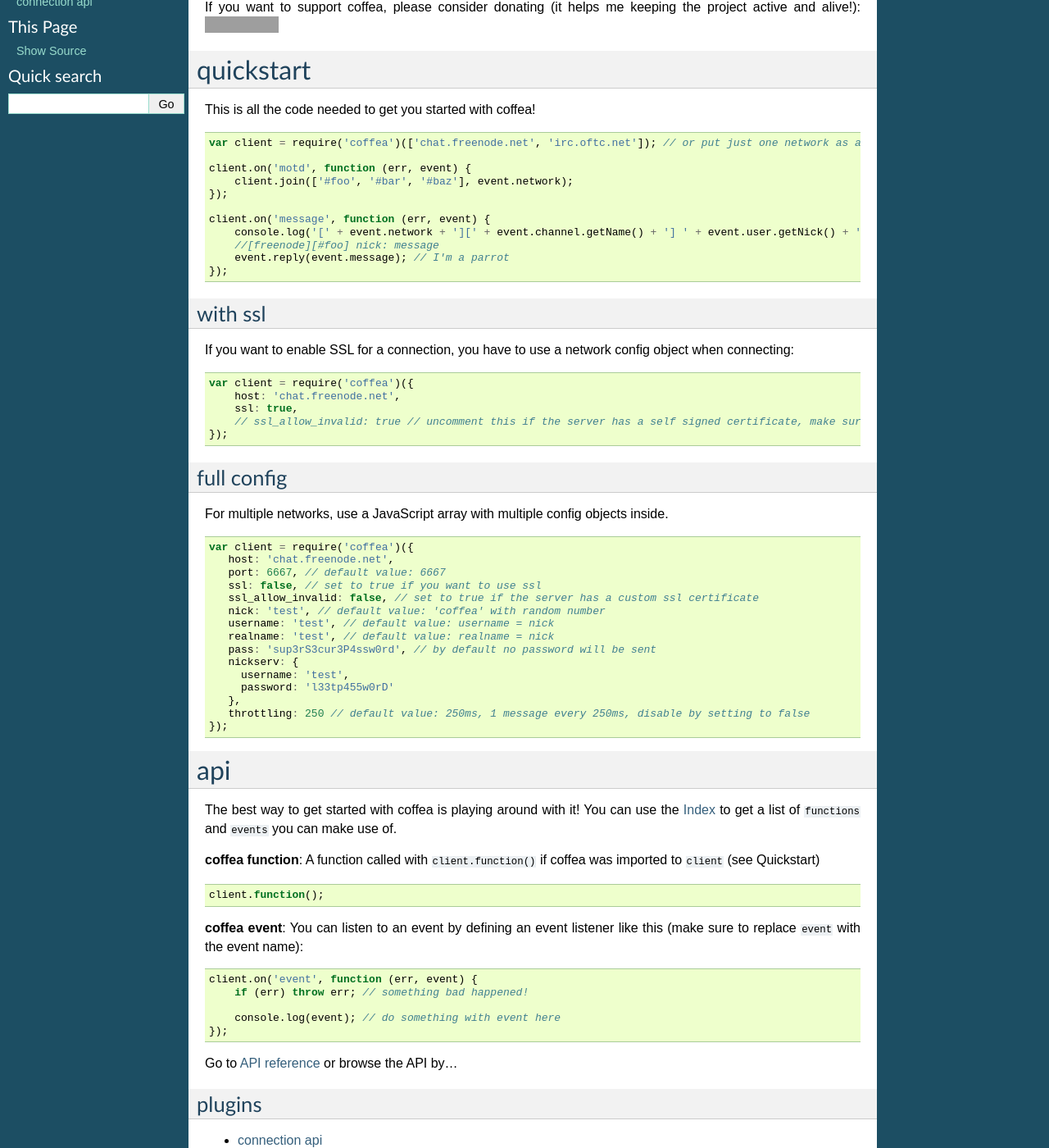
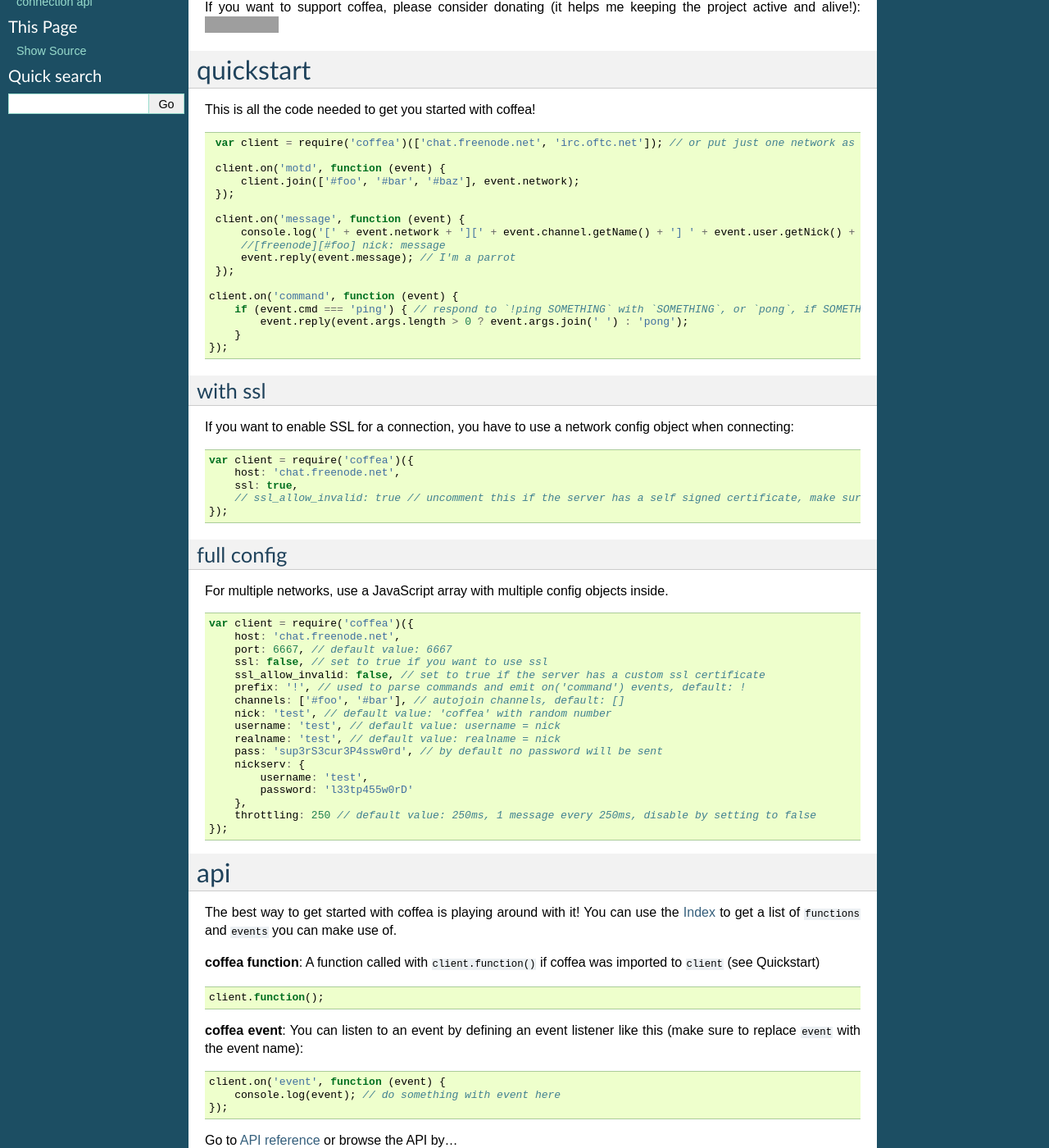
Before and after one commit to caffeinery/coffea-docs, a Sphinx documentation site: the page built from source/index.rst, in a window 1280 px wide and 1400 px high, scrolled down 213 px. Shown: the whole window at 82% size. Built offline with Sphinx 7.4.7, drawn with Linux system fonts in a browser that asks for light colours; grey boxes are pictures that could not be loaded.

Commit message:
index.rst: add `command` event, update full config

```diff
--- a/source/index.rst
+++ b/source/index.rst
@@ -36,15 +36,21 @@ This is all the code needed to get you started with coffea!
 
     var client = require('coffea')(['chat.freenode.net', 'irc.oftc.net']); // or put just one network as a string
 
-    client.on('motd', function (err, event) {
+    client.on('motd', function (event) {
         client.join(['#foo', '#bar', '#baz'], event.network);
     });
 
-    client.on('message', function (err, event) {
+    client.on('message', function (event) {
         console.log('[' + event.network + '][' + event.channel.getName() + '] ' + event.user.getNick() + ': ' + event.message);
         //[freenode][#foo] nick: message
         event.reply(event.message); // I'm a parrot
     });
+
+   client.on('command', function (event) {
+       if (event.cmd === 'ping') { // respond to `!ping SOMETHING` with `SOMETHING`, or `pong`, if SOMETHING is not specified
+           event.reply(event.args.length > 0 ? event.args.join(' ') : 'pong');
+       }
+   });
 
 
 with ssl
@@ -69,19 +75,21 @@ For multiple networks, use a JavaScript array with multiple config objects insid
 .. code-block:: javascript
 
    var client = require('coffea')({
-      host: 'chat.freenode.net',
-      port: 6667, // default value: 6667
-      ssl: false, // set to true if you want to use ssl
-      ssl_allow_invalid: false, // set to true if the server has a custom ssl certificate
-      nick: 'test', // default value: 'coffea' with random number
-      username: 'test', // default value: username = nick
-      realname: 'test', // default value: realname = nick
-      pass: 'sup3rS3cur3P4ssw0rd', // by default no password will be sent
-      nickserv: {
-        username: 'test',
-        password: 'l33tp455w0rD'
-      },
-      throttling: 250 // default value: 250ms, 1 message every 250ms, disable by setting to false
+       host: 'chat.freenode.net',
+       port: 6667, // default value: 6667
+       ssl: false, // set to true if you want to use ssl
+       ssl_allow_invalid: false, // set to true if the server has a custom ssl certificate
+       prefix: '!', // used to parse commands and emit on('command') events, default: !
+       channels: ['#foo', '#bar'], // autojoin channels, default: []
+       nick: 'test', // default value: 'coffea' with random number
+       username: 'test', // default value: username = nick
+       realname: 'test', // default value: realname = nick
+       pass: 'sup3rS3cur3P4ssw0rd', // by default no password will be sent
+       nickserv: {
+           username: 'test',
+           password: 'l33tp455w0rD'
+       },
+       throttling: 250 // default value: 250ms, 1 message every 250ms, disable by setting to false
    });
 
 api
@@ -102,9 +110,7 @@ this (make sure to replace ``event`` with the event name):
 
 .. code-block:: javascript
 
-    client.on('event', function (err, event) {
-        if (err) throw err; // something bad happened!
-
+    client.on('event', function (event) {
         console.log(event); // do something with event here
     });
 
```
